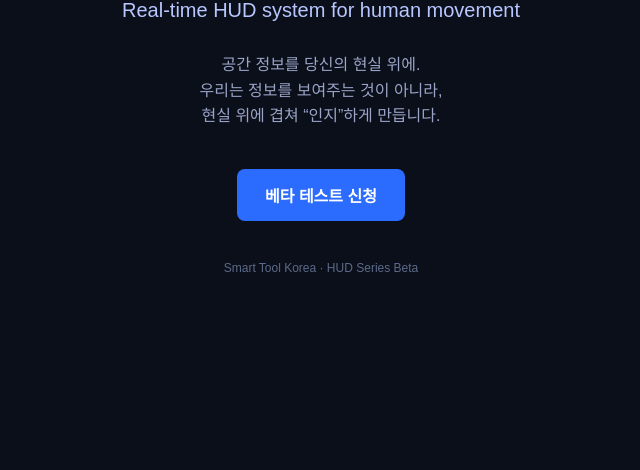
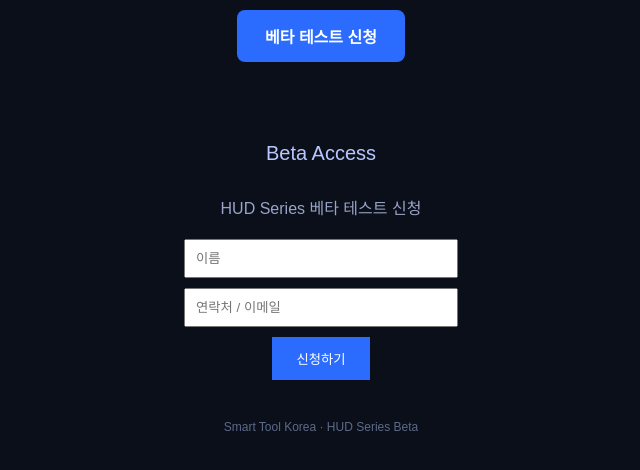
Before and after one commit to smarttoolkr/HUD-Series, a plain HTML site: page index.html in a window 1280 px wide. Shown: the part 328-798 px from the top of the page, without its empty margins (319-959 px from the left). Drawn offline with Linux system fonts and the light colour scheme.

Commit message:
Implement beta access section in index.html
Added a beta access section with a form for user sign-up.

```diff
--- a/index.html
+++ b/index.html
@@ -93,7 +93,33 @@
     </div>
 
     <a class="cta" href="#beta">베타 테스트 신청</a>
+<section id="beta" style="margin-top:80px;">
+  <h2>Beta Access</h2>
+  <p style="color:#9aa4c7;">
+    HUD Series 베타 테스트 신청
+  </p>
 
+  <form name="beta" method="POST" data-netlify="true" style="margin-top:20px;">
+
+    <input type="hidden" name="form-name" value="beta">
+
+    <div style="margin-bottom:10px;">
+      <input type="text" name="name" placeholder="이름" required
+        style="padding:10px; width:250px;">
+    </div>
+
+    <div style="margin-bottom:10px;">
+      <input type="text" name="contact" placeholder="연락처 / 이메일" required
+        style="padding:10px; width:250px;">
+    </div>
+
+    <button type="submit"
+      style="padding:12px 24px; background:#2b6cff; color:white; border:none; cursor:pointer;">
+      신청하기
+    </button>
+
+  </form>
+</section>
     <div class="footer">
       Smart Tool Korea · HUD Series Beta
     </div>
```
